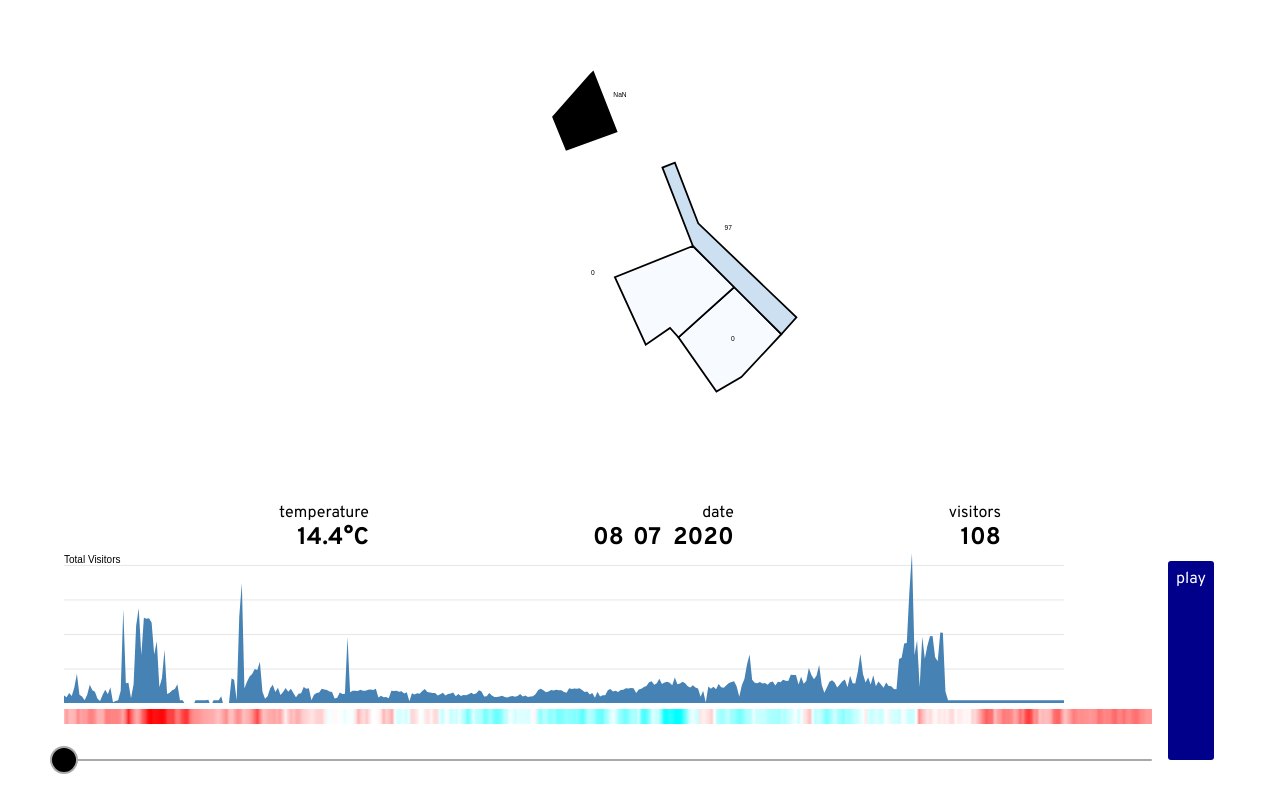
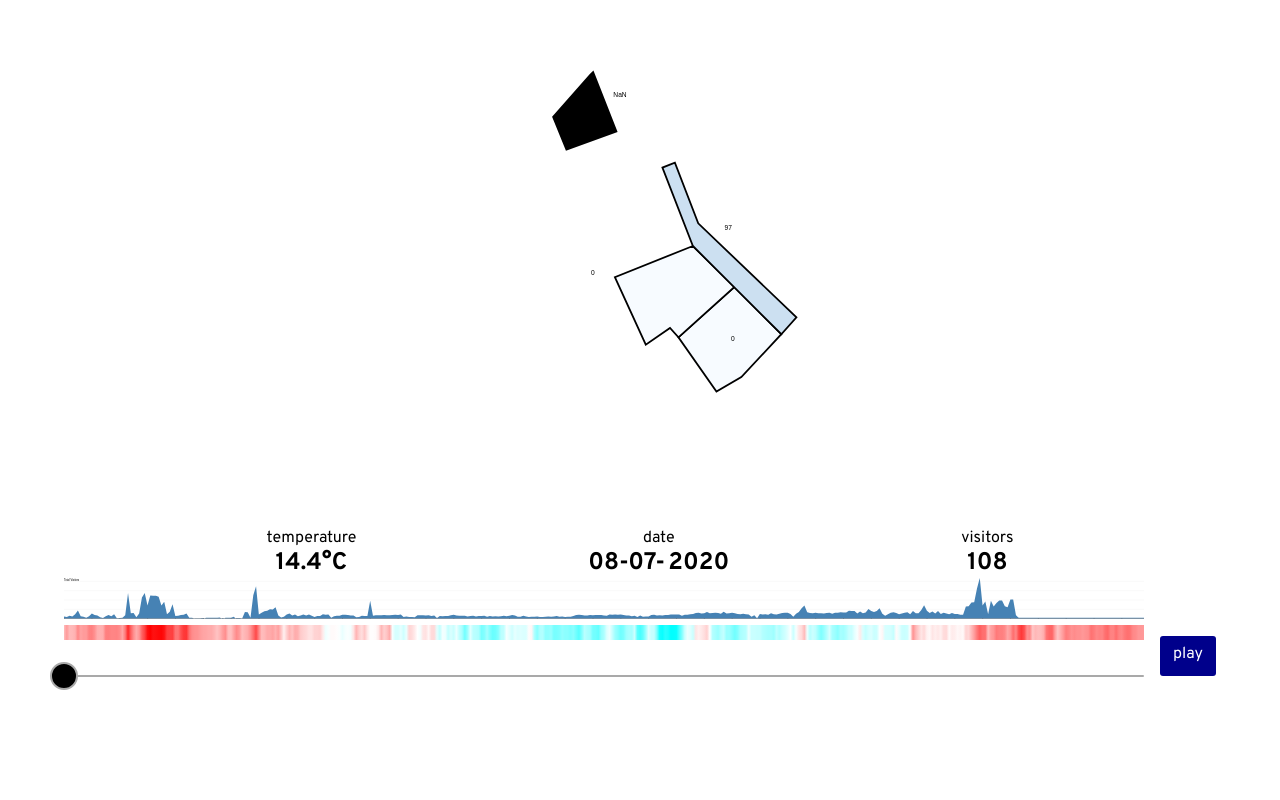
Before and after one commit to vanmarkic/marineterrein, a Gatsby site: page / in a window 1280 px wide. Built offline with nearby package versions, Linux system fonts and the light colour scheme; Gatsby itself is replaced by a stand-in of ours.

Commit message:
fixed bugs

```diff
--- a/src/components/zonesRandomPoints.js
+++ b/src/components/zonesRandomPoints.js
@@ -45,7 +45,10 @@ const extents = {
 }
 
 
-const sliderStyle = { width: '85vw', marginTop: 'auto', marginBottom: 'auto' };
+const sliderStyle = {
+  // width: '85vw',
+  marginTop: 'auto', marginBottom: 'auto'
+};
 
 const getRatio = (key, amount) => amount / extents[key].range
 
@@ -80,24 +83,24 @@ const totalAmountOfVisitors = weatherDataDates.map((el, idx) => {
 })
 
 
-
-
-const Button = styled.p`
+const Button = styled.div`
 z-index:100;
   border-radius: 3px;
   padding: 0.5rem .5rem;
-  margin: 0.5rem 1rem;
-  width: auto;
+  margin: 0.5rem 0rem 0.5rem 1rem;
+  min-width: 40px;
+  height: 24px;
   background: darkblue;
   color: white;
   cursor: pointer;
+align-self: flex-end;
+justify-content: center;
+text-align: center;
 
 `
 const Row = styled.div`
         display: flex;
-
-
-
+        margin:0px;
 `
 
 const Column = styled.div`
@@ -137,6 +140,12 @@ const Bar = styled.div`
   background-color: darkblue;
   height: 20px;
 
+`
+const VerticalNeedle = styled.div`
+  display: block;
+  width:1px;
+  height: 150px;
+  background-color: black;
 `
 
 
@@ -207,23 +216,23 @@ const ZonesRandomPoints = () => {
       <Row style={{ justifyContent: "space-evenly" }}>
 
 
-        <Column style={{ alignItems: 'end' }}>
+        <Column style={{ alignItems: 'center' }}>
           <div>temperature</div>
           <Metrics>
 
             {weatherDataAverageTemp[dateIndex]}°C
           </Metrics>
         </Column>
-        <Column style={{ alignItems: 'end', width: '150px' }}>
+        <Column style={{ alignItems: 'center', width: '200px' }}>
           <div>date</div>
-          <Row>
-            <Metrics style={{ width: '40px' }}>{weatherDataDates[dateIndex].substring(8, 11)}   </Metrics>
-            <Metrics style={{ width: '40px' }}>{weatherDataDates[dateIndex].substring(5, 7)}  </Metrics>
+          <Row >
+            <Metrics style={{ width: '40px' }}>{weatherDataDates[dateIndex].substring(8, 11)}-</Metrics>
+            <Metrics style={{ width: '40px' }}>{weatherDataDates[dateIndex].substring(5, 7)}-</Metrics>
             <Metrics>{weatherDataDates[dateIndex].substring(0, 4)}</Metrics>
           </Row>
         </Column>
 
-        <Column style={{ alignItems: 'end' }} >
+        <Column style={{ alignItems: 'center' }} >
           <div>visitors</div>
           <Metrics>
             {totalAmountOfVisitors[dateIndex]}
@@ -232,11 +241,13 @@ const ZonesRandomPoints = () => {
 
       </Row>
 
-      <Row>
+      <Row
+      // style={{ maxWidth: '95vw' }}
+      >
         <Column>
           <Row style={sliderStyle}>
 
-            <BarChart data={totalAmountOfVisitors} height="100" width="1000" />
+            <BarChart data={totalAmountOfVisitors} height="100" width="4000" />
           </Row>
           <Row style={sliderStyle}>
 
```
